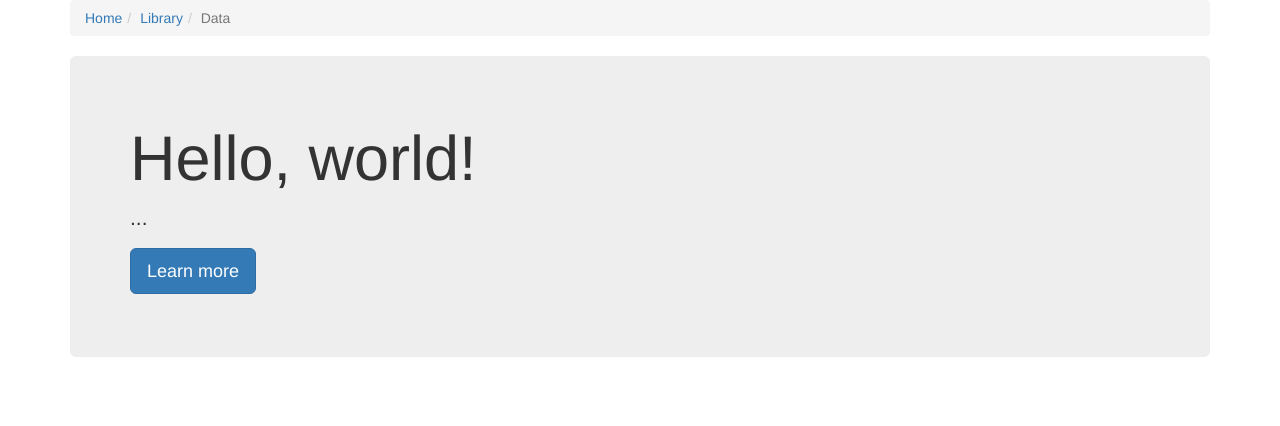
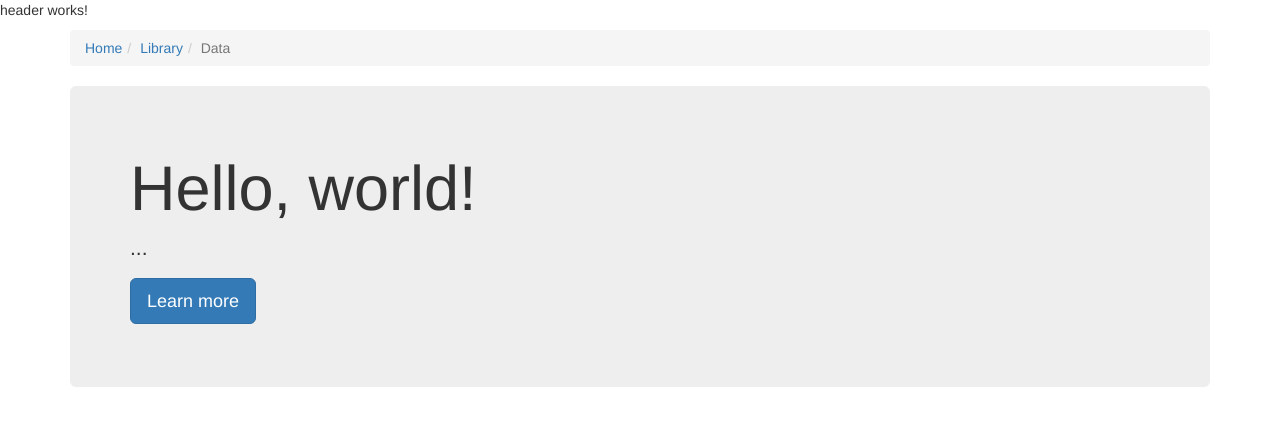
Before and after one commit to alizahidch/CookingApp, an Angular app: page / in a window 1280 px wide. Shown: the top 426 px of the page. Built offline with nearby package versions, Linux system fonts and the light colour scheme.

Commit message:
component setup

```diff
--- a/src/app/app.component.html
+++ b/src/app/app.component.html
@@ -1,3 +1,4 @@
+<app-header></app-header>
 <div class="container">
     <ol class="breadcrumb">
         <li><a href="#">Home</a></li>
```
Also changed, not shown: src/app/app.module.ts (+15 -1 lines).
